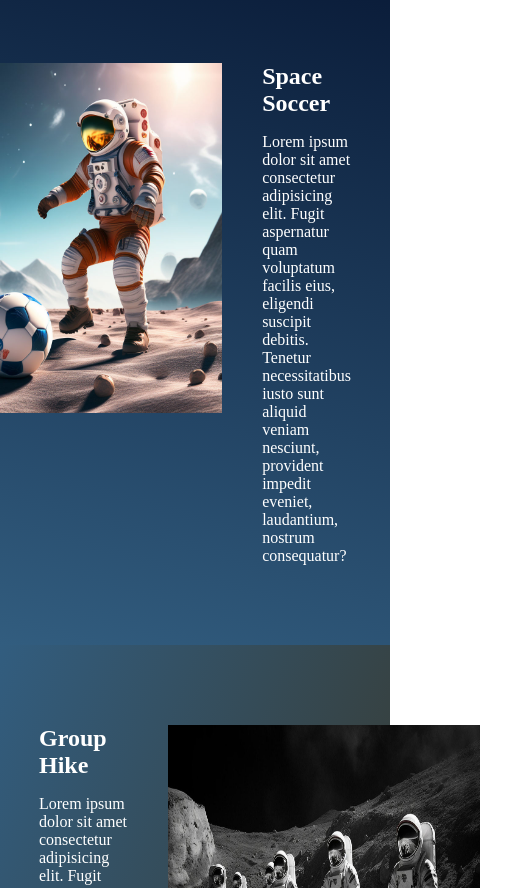
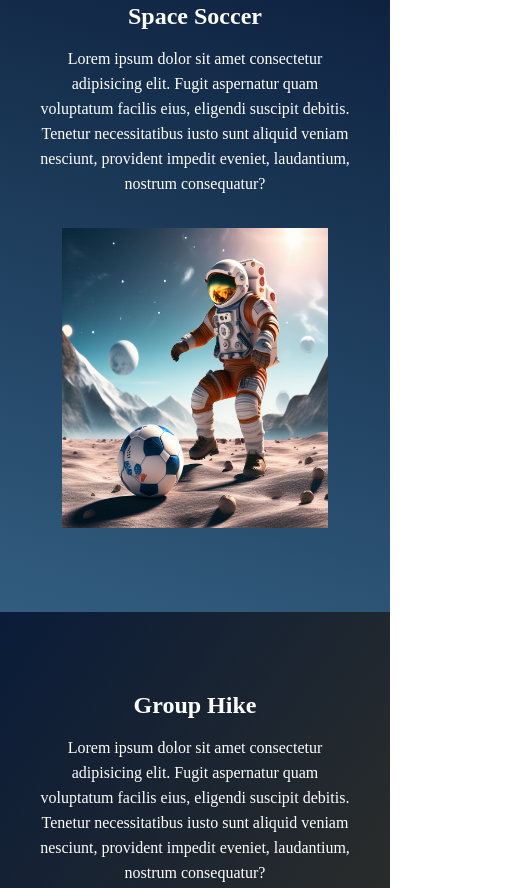
Before and after one commit to Julia-slvbrg/trip-to-the-moon, a website built with Parcel: page src/index.html in a window 390 px wide. Shown: the part 815-1703 px from the top of the page, 508 px wide, since content can reach past the window. Built offline with nearby package versions, Linux system fonts and the light colour scheme; a web font is replaced by a local one.

Commit message:
chore: all event sections implemented and styled, media queries also implemented

```diff
--- a/src/index.html
+++ b/src/index.html
@@ -13,7 +13,7 @@
     <header class="hero">
         <div class="container">
             <div class="hero__text title">
-                <p>
+                <p class="event__details__description">
                     Come on the next big trip to the moon!!
                 </p>
 
@@ -45,8 +45,8 @@
     <section class="event event--soccer event--image-left">
         <div class="container">
             <div class="event__details text">
-                <h2>Space Soccer</h2>
-                <p>
+                <h2 class="event__details__title">Space Soccer</h2>
+                <p class="event__details__description">
                     Lorem ipsum dolor sit amet consectetur adipisicing elit. Fugit aspernatur quam voluptatum facilis eius, eligendi suscipit debitis. Tenetur necessitatibus iusto sunt aliquid veniam nesciunt, provident impedit eveniet, laudantium, nostrum consequatur?
                 </p>
             </div>
@@ -57,8 +57,8 @@
     <section class="event event--hike">
         <div class="container">
             <div class="event__details text">
-                <h2>Group Hike</h2>
-                <p>
+                <h2 class="event__details__title">Group Hike</h2>
+                <p class="event__details__description">
                     Lorem ipsum dolor sit amet consectetur adipisicing elit. Fugit aspernatur quam voluptatum facilis eius, eligendi suscipit debitis. Tenetur necessitatibus iusto sunt aliquid veniam nesciunt, provident impedit eveniet, laudantium, nostrum consequatur?
                 </p>
             </div>
@@ -69,8 +69,8 @@
     <section class="event event--golf event--image-left">
         <div class="container">
             <div class="event__details text">
-                <h2>Space Golf</h2>
-                <p>
+                <h2 class="event__details__title">Space Golf</h2>
+                <p class="event__details__description">
                     Lorem ipsum dolor sit amet consectetur adipisicing elit. Fugit aspernatur quam voluptatum facilis eius, eligendi suscipit debitis. Tenetur necessitatibus iusto sunt aliquid veniam nesciunt, provident impedit eveniet, laudantium, nostrum consequatur?
                 </p>
             </div>
@@ -81,8 +81,8 @@
     <section class="event event--snowboard">
         <div class="container">
             <div class="event__details text">
-                <h2>Group Snowboard</h2>
-                <p>
+                <h2 class="event__details__title">Group Snowboard</h2>
+                <p class="event__details__description">
                     Lorem ipsum dolor sit amet consectetur adipisicing elit. Fugit aspernatur quam voluptatum facilis eius, eligendi suscipit debitis. Tenetur necessitatibus iusto sunt aliquid veniam nesciunt, provident impedit eveniet, laudantium, nostrum consequatur?
                 </p>
             </div>
@@ -90,5 +90,6 @@
         </div>
     </section>
 
+
 </body>
 </html>
--- a/src/styles/_event.scss
+++ b/src/styles/_event.scss
@@ -1,15 +1,12 @@
 .event{
-
     padding: 80px 0;
-    color: black;
-
 
     &--soccer{
         background-image: linear-gradient(196deg, #0a1c39, #325d7f);
     }
 
     &--hike{
-        background-image: linear-gradient(111deg, #325d7f, #393423);
+        background-image: linear-gradient(125deg, #0a1c39, #393423);
     }
 
     &--golf{
@@ -17,7 +14,7 @@
     }
 
     &--snowboard{
-        background-image: linear-gradient(86deg, #0a1c39, #393423);
+        background-image: linear-gradient(237deg, #0a1c39, #393423);
     }
 
     &--image-left{
@@ -28,12 +25,18 @@
 
     .container{
         display: flex;
+        align-items: center;
         gap: 40px;
     }
 
     &__details{
-        h2{
+
+        &__title{
             margin-bottom: 16px;
+        }
+
+        &__description{
+            line-height: 25px;
         }
     }
 
@@ -42,4 +45,17 @@
         width: 100%;
         height: 350px;
     }
+
+    @media(max-width: 640px){
+        .container{
+            display: block;
+            text-align: center;
+        }
+
+        &__image{
+            width: 85%;
+            height: 300px;
+            margin-top: 32px;
+        }
+    }
 }
```
